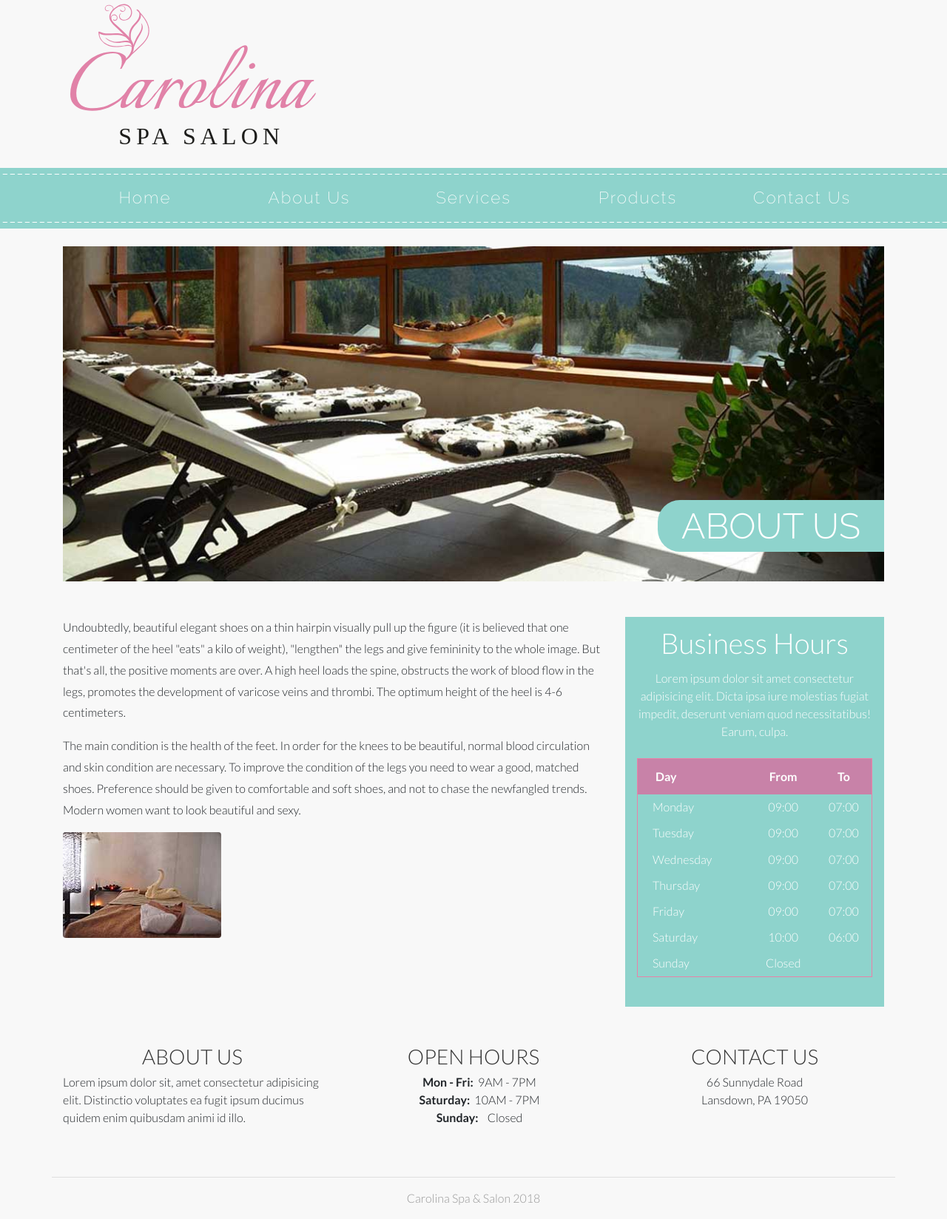
After one commit to locaulker/carolinaSPA-Static, a PHP site: page /about.php in a window 1280 px wide. The commit adds this page. Shown: the whole page at 74% size. Run offline with PHP 8.4, Linux system fonts and the light colour scheme; some web fonts are replaced.

```diff
--- /dev/null
+++ b/about.php
@@ -0,0 +1,49 @@
+<?php
+  $title = 'About Us';
+  include 'templates/header.php';
+  include 'templates/navigation.php';
+?>
+
+<div class="container pt-4">
+  <div class="row no-gutters">
+    <div class="col-12 hero">
+      <img src="img/about_us.jpg" class="img-fluid" alt="">
+      <h2 class="text-uppercase d-none d-md-block">About Us</h2>
+    </div>
+  </div>
+</div>
+
+<div class="container pt-5 mb-0">
+  <div class="row">
+    <main class="col-lg-8 main-content">
+      <h2 class="d-block d-md-none text-uppercase text-center">About Us</h2>
+
+      <p>Undoubtedly, beautiful elegant shoes on a thin hairpin visually pull up the figure (it is believed that one centimeter of the heel "eats" a kilo of weight), "lengthen" the legs and give femininity to the whole image. But that's all, the positive moments are over. A high heel loads the spine, obstructs the work of blood flow in the legs, promotes the development of varicose veins and thrombi. The optimum height of the heel is 4-6 centimeters.</p>
+
+      <p>The main condition is the health of the feet. In order for the knees to be beautiful, normal blood circulation and skin condition are necessary. To improve the condition of the legs you need to wear a good, matched shoes. Preference should be given to comfortable and soft shoes, and not to chase the newfangled trends. Modern women want to look beautiful and sexy.</p>
+
+      <div class="facilities-gallery" data-toggle="modal">
+        <a href="#" data-target="#image_1">
+          <img src="img/gallery_thumb_01.jpg" class="rounded">
+        </a>
+        <div class="modal fade" id="image_1" tabindex="-1" role="dialog" aria-labelledby="image_1" aria-hidden="true">
+          <div class="modal-dialog modal-lg" role="document">
+            <div class="modal-content">
+              <div class="modal-body">
+                <img src="img/gallery_large_01.jpg" class="img-fluid">
+              </div>
+            </div>
+          </div>
+        </div>
+      </div>
+
+    </main>
+    <aside class="col-lg-4 pt-4 pt-lg-0">
+      <div class="sidebar hours p-3">
+      <?php include 'templates/business_hours.php'; ?>
+      </div>
+    </aside>
+  </div>
+
+</div>
+<?php include 'templates/footer.php'; ?>
--- a/css/styles.css
+++ b/css/styles.css
@@ -221,3 +221,32 @@ nav.main-nav .nav-link {
 .site-footer p.copyright {
   color: #979797;
 }
+
+/* Internal Pages */
+.hero {
+  position: relative;
+}
+.hero h2 {
+  position: absolute;
+  background-color: #8ed3cc;
+  bottom: 2rem;
+  right: 0;
+  padding: 1rem 2rem 1rem 2rem;
+  border-radius: 30px 0 0 30px;
+  font-family: 'Raleway', 'Helvetica Nueu', sans-serif;
+  font-weight: 300;
+  font-size: 3rem;
+  color: #fff;
+}
+
+/* about us page */
+.main-content {
+  line-height: 1.8rem;
+}
+.sidebar.hours {
+  background-color: #8ed3cc;
+  color: #fff;
+}
+.sidebar.hours h2 {
+  color: #fff;
+}
--- /dev/null
+++ b/templates/business_hours.php
@@ -0,0 +1,48 @@
+<h2 class="text-center text uppercase">Business Hours</h2>
+<p class="text-center mt-3">Lorem ipsum dolor sit amet consectetur adipisicing elit. Dicta ipsa iure molestias fugiat impedit, deserunt veniam quod necessitatibus! Earum, culpa.</p>
+<table class="table table-hover text-center my-4">
+  <thead class="table-danger">
+    <tr>
+      <th class="text-left pl-4">Day</th>
+      <th class="text-center">From</th>
+      <th class="text-center">To</th>
+    </tr>
+  </thead>
+  <tbody>
+    <tr>
+      <td>Monday</td>
+      <td>09:00</td>
+      <td>07:00</td>
+    </tr>
+    <tr>
+      <td>Tuesday</td>
+      <td>09:00</td>
+      <td>07:00</td>
+    </tr>
+    <tr>
+      <td>Wednesday</td>
+      <td>09:00</td>
+      <td>07:00</td>
+    </tr>
+    <tr>
+      <td>Thursday</td>
+      <td>09:00</td>
+      <td>07:00</td>
+    </tr>
+    <tr>
+      <td>Friday</td>
+      <td>09:00</td>
+      <td>07:00</td>
+    </tr>
+    <tr>
+      <td>Saturday</td>
+      <td>10:00</td>
+      <td>06:00</td>
+    </tr>
+    <tr>
+      <td>Sunday</td>
+      <td>Closed</td>
+      <td></td>
+    </tr>
+  </tbody>
+</table>
--- a/templates/header.php
+++ b/templates/header.php
@@ -8,13 +8,16 @@
     <link rel="stylesheet" href="css/fontawesome.css">
     <link href="https://fonts.googleapis.com/css?family=Italianno|Lato:100,300,700,900|Raleway:100,200,300,400,600" rel="stylesheet">
     <link rel="stylesheet" href="css/styles.css">
+    <title>Carolina SPA | <?php echo $title; ?></title>
   </head>
   <body>
     <!-- Section: Header section -->
     <header class="site-header container">
       <div class="row justify-content-between">
         <div class="col-8 offset-2 col-lg-4 offset-lg-0">
-          <img src="img/logo.svg" class="img-fluid d-block mx-auto" alt="">
+          <a href="/">
+            <img src="img/logo.svg" class="img-fluid d-block mx-auto" alt="">
+          </a>
         </div>
         <div class="col-12 col-lg-4">
           <nav class="socials text-center text-md-right pt-3">
--- a/templates/navigation.php
+++ b/templates/navigation.php
@@ -3,8 +3,8 @@
   <nav class="main-nav py-2">
     <div class="container">
       <ul class="nav nav-justified flex-column flex-sm-row">
-        <li class="nav-item"><a href="#" class="nav-link">Home</a></li>
-        <li class="nav-item"><a href="#" class="nav-link">About Us</a></li>
+        <li class="nav-item"><a href="index.php" class="nav-link">Home</a></li>
+        <li class="nav-item"><a href="about.php" class="nav-link">About Us</a></li>
         <li class="nav-item"><a href="#" class="nav-link">Services</a></li>
         <li class="nav-item"><a href="#" class="nav-link">Products</a></li>
         <li class="nav-item"><a href="#" class="nav-link">Contact Us</a></li>
```
Also changed, not shown: index.php (+2 -48 lines), js/scripts.js (line endings or trailing spaces).
